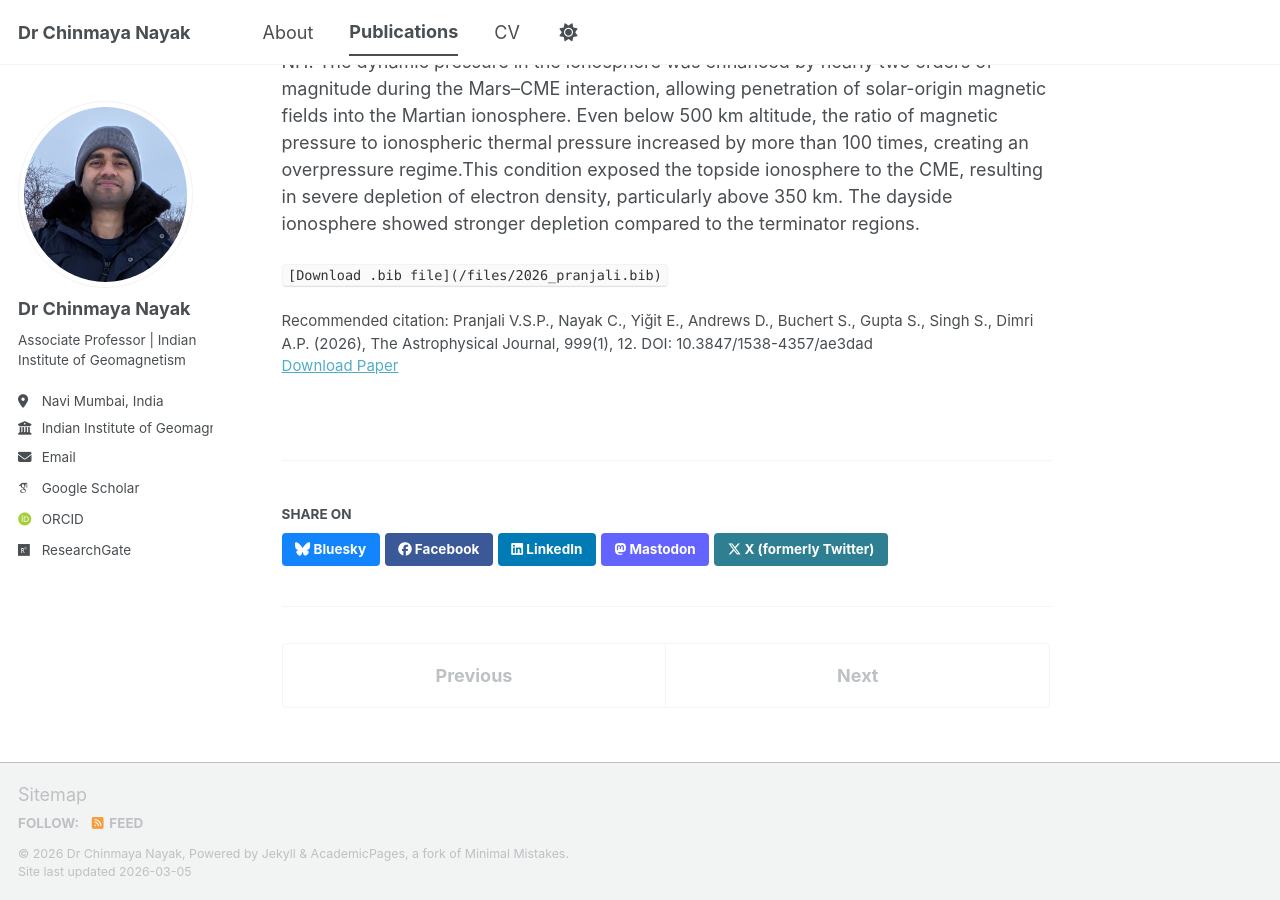
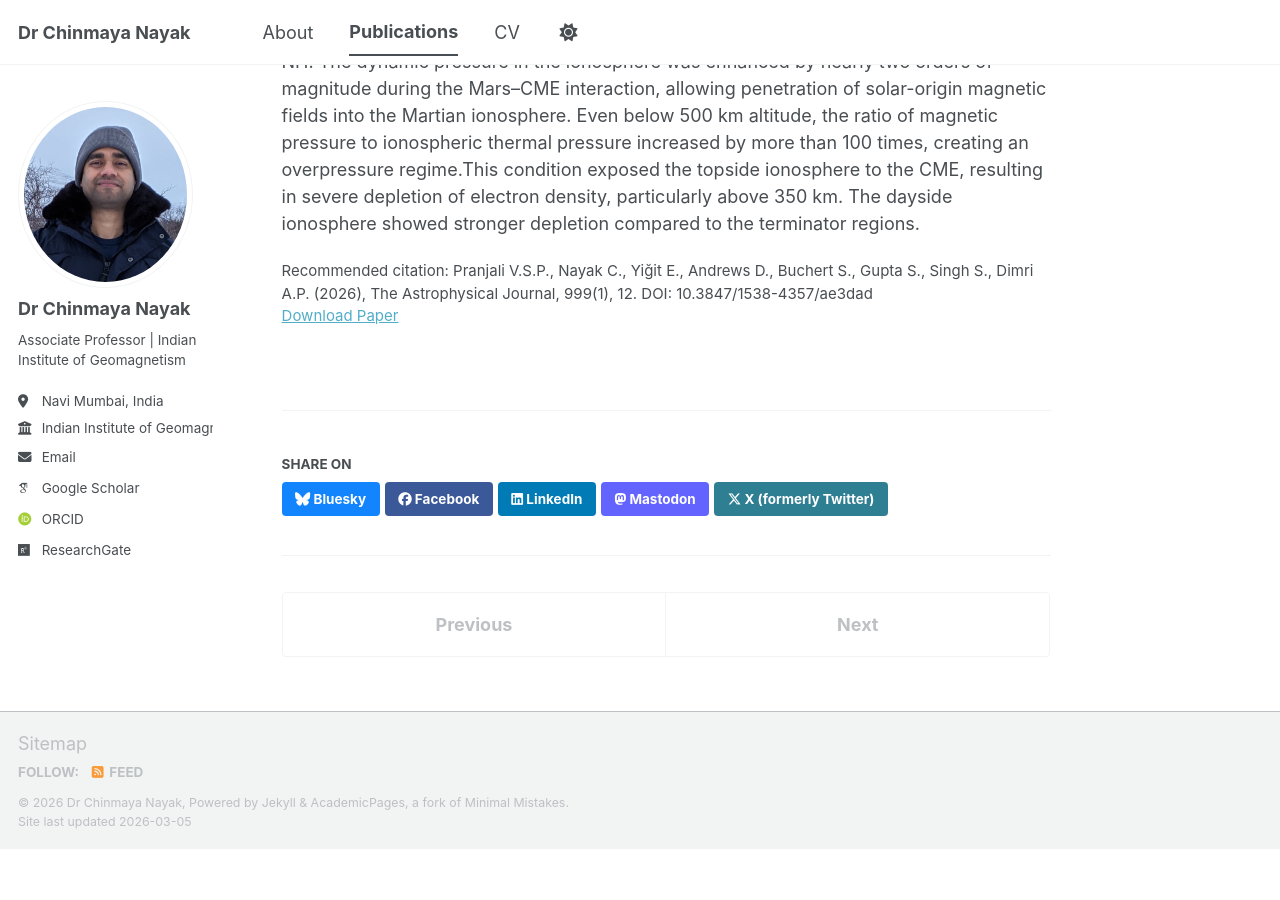
Before and after one commit to physics642/Chinmaya.Nayak, a Jekyll site: the page built from _publications/2026_pranjali.md, in a window 1280 px wide and 900 px high, scrolled down 510 px. Built offline with Jekyll 4.4.1, drawn with Linux system fonts in a browser that asks for light colours; some web fonts are replaced; a script bundle is joined from its source files by our own code; library files that are not in the unit come from our copies; after the commit the page ends 1359 px from its top, so only the background shows below that.

Commit message:
Update 2026_pranjali.md

```diff
--- a/_publications/2026_pranjali.md
+++ b/_publications/2026_pranjali.md
@@ -33,5 +33,3 @@ The Martian northern hemisphere (NH) is relatively devoid of ambient magnetic
   pressure increased by more than 100 times, creating an overpressure regime.This condition exposed the topside ionosphere to the CME, resulting in severe
   depletion of electron density, particularly above 350 km. The dayside ionosphere
   showed stronger depletion compared to the terminator regions.
-
-`[Download .bib file](/files/2026_pranjali.bib)`
```
